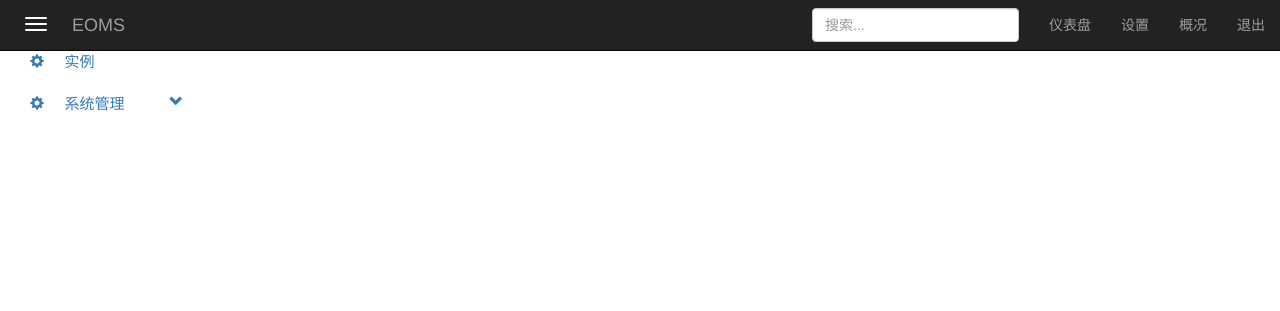
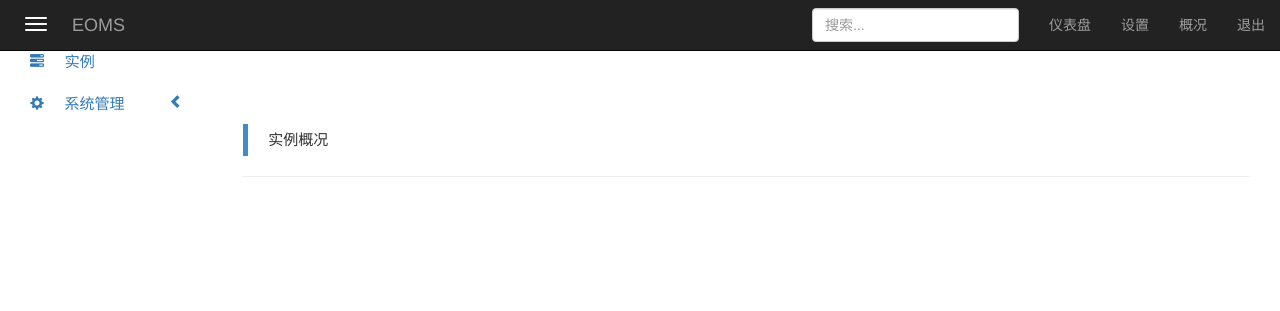
Before and after one commit to Asa6/EOMS, a Django app: template templates/admin.html in a window 1280 px wide. Shown: the top 311 px of the page. Run offline with Django 3.2, Linux system fonts and the light colour scheme; the template is opened without the code that fills it, so the values that code supplies are empty; some libraries are stand-ins or nearby versions.

Commit message:
侧边栏多级可折叠菜单UI调整

```diff
--- /dev/null
+++ b/static/js/utils/menu-icon.js
@@ -0,0 +1,4 @@
+$("#setup-menu").click(function () {
+    // console.log("点击");
+    $("#setup-menu-icon").toggleClass("glyphicon-chevron-down");
+});
--- a/templates/admin.html
+++ b/templates/admin.html
@@ -22,10 +22,21 @@
 <div class="container-fluid">
     <div class="row">
         {% include 'left.html' with activecss1='active' %}
-{#        <div class="col-sm-9 col-sm-offset-3 col-md-10 col-md-offset-2 main">#}
+        <div id="content" class="col-sm-9 col-sm-offset-3 col-md-10 col-md-offset-2 main"
+             style="padding-right:30px; padding-left: 30px;
+             padding-left:30px;
+             -webkit-transition: margin 0.3s ease;
+             -moz-transition: margin 0.3s ease;
+             -o-transition: margin 0.3s ease;
+             transition: margin 0.3s ease;">
 
-             <div id="content" class="col-sm-9 col-md-10 main">
+            <blockquote style="border-left-color: #428bca; padding: 5px 20px;">
+                <p style="font-size: 15px;">实例概况</p>
+            </blockquote>
 
+            <div style="padding-top: auto">
+                <hr style="margin-bottom: 10px">
+            </div>
 
 
         </div>
@@ -33,11 +44,11 @@
 </div>
 
 
-
 <script src="/static/jquery/jquery.min.js"></script>
 <script src="/static/js/bootstrap.min.js"></script>
-<script src="/static/js/del_session.js"></script>
-<script src="/static/js/sidebar_folding.js"></script>
+<script src="/static/js/utils/del_session.js"></script>
+<script src="/static/js/utils/sidebar_folding.js"></script>
+<script src="/static/js/utils/menu-icon.js"></script>
 
 </body>
 </html>
--- a/templates/hosts.html
+++ b/templates/hosts.html
@@ -179,8 +179,9 @@
 <script src="/static/jquery/jquery.min.js"></script>
 <script src="/static/js/bootstrap.min.js"></script>
 <script src="/static/jquery/jquery.cookie.js"></script>
-<script src="/static/js/del_session.js"></script>
-<script src="/static/js/sidebar_folding.js"></script>
+<script src="/static/js/utils/del_session.js"></script>
+<script src="/static/js/utils/sidebar_folding.js"></script>
+<script src="/static/js/utils/menu-icon.js"></script>
 
 <script>
     $(function () {
--- a/templates/left.html
+++ b/templates/left.html
@@ -19,7 +19,7 @@
 
         <li class="{{ activecss1 }}">
             <a href="/cmdb/admin">
-                <span class="glyphicon glyphicon-cog"></span>
+                <span class="glyphicon glyphicon-stats"></span>
                 <span style="font-size: 15px">&nbsp;&nbsp;&nbsp;&nbsp;总览</span>
             </a>
         </li>
@@ -27,20 +27,21 @@
 
         <li class="{{ activecss2 }}">
             <a href="/cmdb/hosts">
-                <span class="glyphicon glyphicon-cog"></span>
+                <span class="glyphicon glyphicon-tasks"></span>
                 <span style="font-size: 15px">&nbsp;&nbsp;&nbsp;&nbsp;实例</span>
             </a>
         </li>
 
         <li>
-            <a href="#systemSetting" class="nav-header collapsed1" data-toggle="collapse">
+            <a id="setup-menu" href="#systemSetting" class="nav-header collapsed1" data-toggle="collapse">
                 <span class="glyphicon glyphicon-cog"></span>
                 <span style="font-size: 15px">&nbsp;&nbsp;&nbsp;&nbsp;系统管理</span>
-                <span class="pull-right glyphicon glyphicon-chevron-down"></span>
+                {#                <span class="pull-right glyphicon glyphicon-chevron-down"></span>#}
+                <span id="setup-menu-icon" class="pull-right glyphicon glyphicon-chevron-left"></span>
             </a>
 
-            <ul style="margin-left: 40px" id="systemSetting" class="nav collapse secondmenu" style="height: 0px;">
-                <li >
+            <ul style="margin-left: 40px" id="systemSetting" class="nav collapse" style="height: 0px;">
+                <li>
                     <a href="#">
                         <span class="glyphicon glyphicon-user"></span>
                         <span>&nbsp;&nbsp;&nbsp;&nbsp;用户管理 </span>
--- a/templates/setup.html
+++ b/templates/setup.html
@@ -31,7 +31,7 @@
 
 <script src="/static/jquery/jquery.min.js"></script>
 <script src="/static/js/bootstrap.min.js"></script>
-<script src="/static/js/del_session.js"></script>
-<script src="/static/js/sidebar_folding.js"></script>
+<script src="/static/js/utils/del_session.js"></script>
+<script src="/static/js/utils/sidebar_folding.js"></script>
 </body>
 </html>
```
Also changed, not shown: static/js/utils/del_session.js (renamed from static/js/del_session.js), static/js/utils/sidebar_folding.js (renamed from static/js/sidebar_folding.js). Lines whose indentation alone changed are shown as unchanged.
